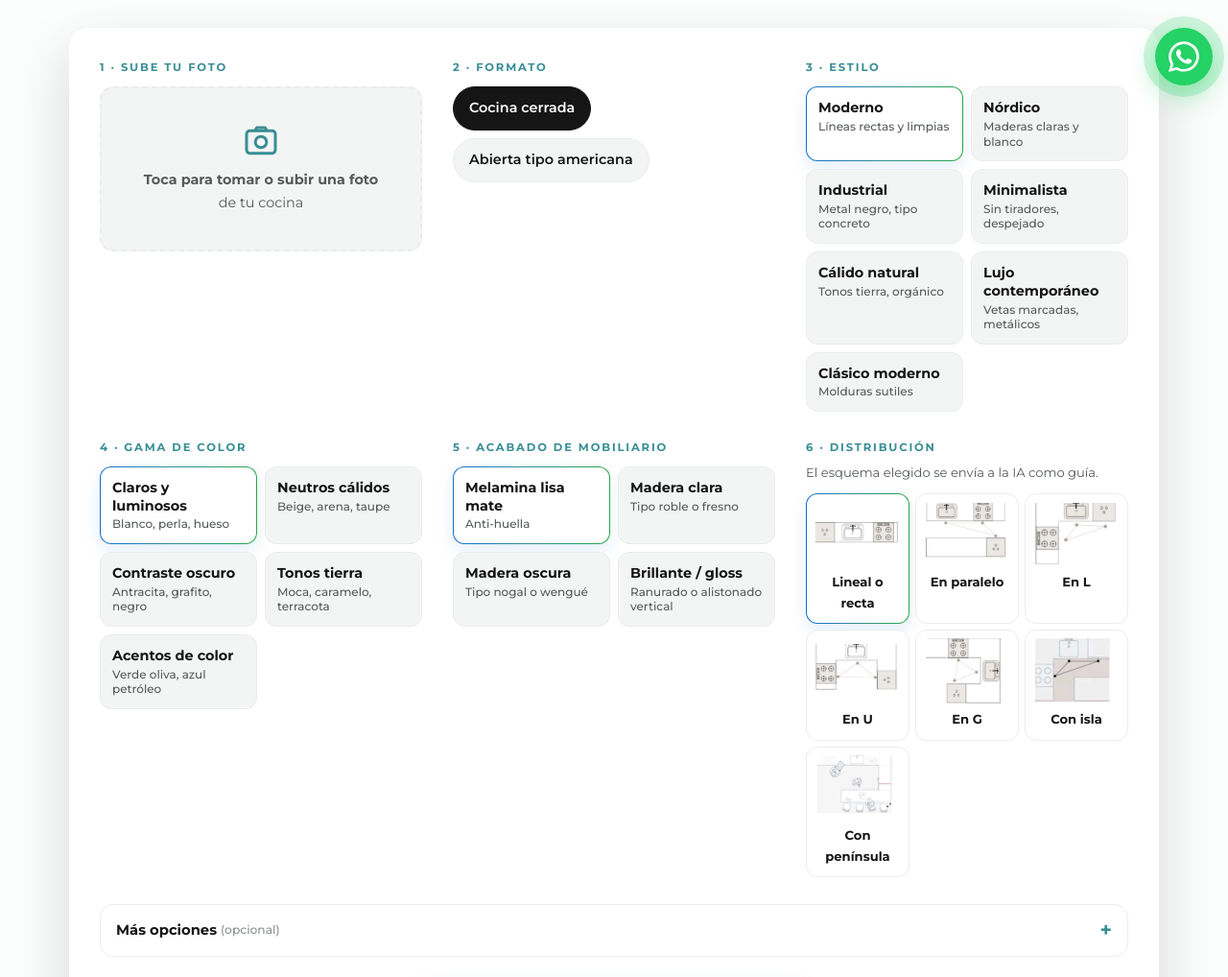
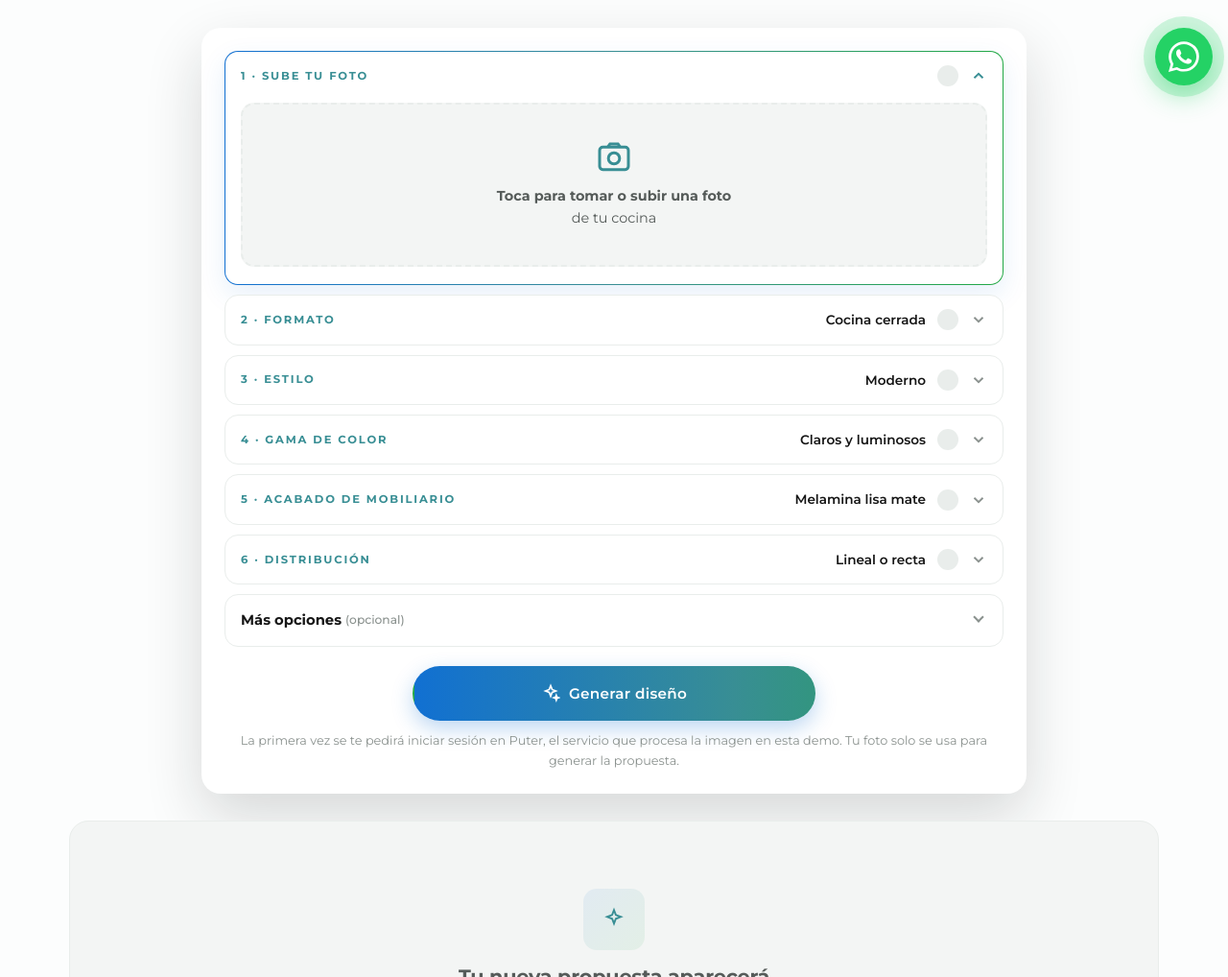
Before and after one commit to Rol331/inspira, a plain HTML site: page disena-con-ia.html in a window 1280 px wide. Shown: the part 695-1713 px from the top of the page at 96% size. Drawn offline with Linux system fonts and the light colour scheme; no server answers.

Commit message:
Diseña con IA: pasos en una columna como acordeón
Cada paso es un acordeón: el primero abierto y el resto cerrado; al
subir la foto o elegir una opción el paso se marca con ✓, se cierra y
se abre el siguiente. La cabecera muestra la opción elegida. El
resultado sigue debajo. 'Probar otro estilo' reabre el paso Estilo.

Co-Authored-By: Claude Opus 5.5 <noreply@anthropic.com>

```diff
--- a/assets/css/styles.css
+++ b/assets/css/styles.css
@@ -441,14 +441,29 @@ body.nav-open { overflow: hidden; }
 /* =========================================================
    Demo: Diseña tu espacio con IA
    ========================================================= */
-/* Opciones en columnas arriba (pasos 1–6) y la generación del diseño debajo */
+/* Pasos en una columna, cada uno como acordeón; la generación del diseño debajo */
 .ia-grid { display: grid; gap: 28px; }
-.ia-panel { background: #fff; border-radius: 20px; padding: 24px 20px; box-shadow: var(--shadow-lg); display: grid; gap: 26px; align-items: start; }
-.ia-panel > :not(.ia-block) { grid-column: 1 / -1; }
-@media (min-width: 768px) { .ia-panel { padding: 32px; grid-template-columns: repeat(2, 1fr); gap: 28px 32px; } }
-@media (min-width: 1100px) { .ia-panel { grid-template-columns: repeat(3, 1fr); } }
-.ia-panel > #ia-generate { justify-self: center; width: 100%; max-width: 420px; }
+.ia-panel { width: 100%; max-width: 860px; margin: 0 auto; background: #fff; border-radius: 20px; padding: 16px; box-shadow: var(--shadow-lg); display: grid; gap: 10px; }
+@media (min-width: 768px) { .ia-panel { padding: 24px; } }
+.ia-panel > #ia-generate { justify-self: center; width: 100%; max-width: 420px; margin-top: 10px; }
 .ia-panel > .ia-msg, .ia-panel > .ia-disclaimer { text-align: center; margin: 0; }
+
+/* Acordeón de pasos (se arma en ia-demo.js a partir de cada .ia-block) */
+.ia-acc { border: 1.5px solid var(--gray-100); border-radius: 14px; background: #fff; transition: border-color .25s, box-shadow .25s; scroll-margin-top: calc(var(--header-h) + 16px); }
+.ia-acc.is-open { border-color: transparent; background: linear-gradient(#fff, #fff) padding-box, var(--grad) border-box; box-shadow: 0 10px 28px rgba(17,112,210,.10); }
+.ia-acc__head { width: 100%; display: flex; align-items: center; gap: 12px; padding: 14px 16px; background: none; border: 0; cursor: pointer; text-align: left; border-radius: 14px; }
+.ia-acc__head .ia-step { margin: 0; flex: none; }
+.ia-acc__value { flex: 1; min-width: 0; text-align: right; font-size: .85rem; font-weight: 600; color: var(--ink); white-space: nowrap; overflow: hidden; text-overflow: ellipsis; }
+.ia-acc__check { flex: none; width: 22px; height: 22px; border-radius: 50%; display: grid; place-items: center; background: var(--gray-100); color: transparent; font-size: .72rem; font-weight: 800; transition: .25s; }
+.ia-acc.is-done .ia-acc__check { background: var(--green); color: #fff; }
+.ia-acc__chev { flex: none; width: 18px; height: 18px; color: var(--gray-400); transition: transform .3s var(--ease); }
+.ia-acc.is-open .ia-acc__chev { transform: rotate(180deg); color: var(--teal); }
+.ia-acc.is-open .ia-acc__value { visibility: hidden; }
+.ia-acc__body { display: grid; grid-template-rows: 0fr; transition: grid-template-rows .35s var(--ease); }
+.ia-acc.is-open .ia-acc__body { grid-template-rows: 1fr; }
+.ia-acc__inner { overflow: hidden; min-height: 0; }
+.ia-acc__inner > :first-child { margin-top: 0; }
+.ia-acc__pad { padding: 2px 16px 18px; }
 .ia-step { font-size: .72rem; font-weight: 700; letter-spacing: .16em; text-transform: uppercase; color: var(--teal); margin: 0 0 10px; }
 .ia-more .ia-block + .ia-block { margin-top: 20px; }
 .ia-stage { scroll-margin-top: calc(var(--header-h) + 16px); }
@@ -460,6 +475,7 @@ body.nav-open { overflow: hidden; }
 .ia-upload img { width: 100%; max-height: 260px; object-fit: cover; }
 .ia-upload__change { position: absolute; right: 10px; bottom: 10px; background: rgba(10,18,22,.75); color: #fff; font-size: .8rem; font-weight: 600; padding: 6px 12px; border-radius: 999px; }
 .style-grid { display: grid; grid-template-columns: repeat(2, 1fr); gap: 8px; }
+@media (min-width: 768px) { .ia-panel .style-grid { grid-template-columns: repeat(3, 1fr); } }
 .style-opt input { position: absolute; opacity: 0; pointer-events: none; }
 .style-opt span { display: block; height: 100%; padding: 12px; border-radius: 12px; border: 1.5px solid var(--gray-100); background: var(--gray-50); cursor: pointer; transition: .2s; font-weight: 700; font-size: .9rem; line-height: 1.3; }
 .style-opt small { display: block; font-weight: 500; font-size: .75rem; color: var(--gray-600); margin-top: 2px; }
@@ -480,9 +496,6 @@ body.nav-open { overflow: hidden; }
 .ia-result .ba img:first-child { position: relative; height: auto; }
 .ia-actions { display: flex; flex-wrap: wrap; gap: 10px; margin-top: 18px; }
 .ia-disclaimer { font-size: .8rem; color: var(--gray-400); margin-top: 14px; }
-.ia-cocina-only[hidden] { display: none; }
-.ia-cocina-only { animation: fadeSlideIn .3s ease; }
-@keyframes fadeSlideIn { from { opacity: 0; transform: translateY(-8px); } to { opacity: 1; transform: translateY(0); } }
 .demo-tag { display: inline-block; background: rgba(255,255,255,.15); border: 1px solid rgba(255,255,255,.35); color: #fff; font-size: .72rem; font-weight: 700; letter-spacing: .12em; text-transform: uppercase; padding: 5px 12px; border-radius: 999px; margin-bottom: 14px; }
 
 /* Enlace "Diseña con IA" en el menú */
@@ -499,8 +512,7 @@ body.nav-open { overflow: hidden; }
 .ia-hint { font-size: .82rem; color: var(--gray-600); margin: -4px 0 10px; }
 .layout-grid { display: grid; grid-template-columns: repeat(2, 1fr); gap: 8px; }
 @media (min-width: 420px) { .layout-grid { grid-template-columns: repeat(3, 1fr); } }
-@media (min-width: 768px) { .layout-grid { grid-template-columns: repeat(2, 1fr); } }
-@media (min-width: 1100px) { .layout-grid { grid-template-columns: repeat(3, 1fr); gap: 6px; } .layout-opt span { padding: 6px 6px 8px; font-size: .76rem; } }
+@media (min-width: 768px) { .layout-grid { grid-template-columns: repeat(4, 1fr); } }
 .layout-opt input { position: absolute; opacity: 0; pointer-events: none; }
 .layout-opt span { display: flex; flex-direction: column; gap: 6px; height: 100%; padding: 8px 8px 10px; border-radius: 12px; border: 1.5px solid var(--gray-100); background: #fff; cursor: pointer; font-weight: 700; font-size: .82rem; text-align: center; transition: .2s; }
 .layout-opt img { width: 100%; aspect-ratio: 4/3; object-fit: contain; border-radius: 6px; background: #fff; }
@@ -519,8 +531,8 @@ body.nav-open { overflow: hidden; }
 .ia-more[open] { padding-bottom: 16px; }
 .ia-more summary { cursor: pointer; list-style: none; padding: 14px 0; font-weight: 700; font-size: .92rem; display: flex; justify-content: space-between; align-items: center; }
 .ia-more summary::-webkit-details-marker { display: none; }
-.ia-more summary::after { content: "+"; font-size: 1.3rem; color: var(--teal); line-height: 1; }
-.ia-more[open] summary::after { content: "–"; }
+.ia-more summary::after { content: ""; width: 8px; height: 8px; margin-right: 5px; border-right: 2.5px solid var(--gray-400); border-bottom: 2.5px solid var(--gray-400); transform: translateY(-3px) rotate(45deg); transition: transform .3s var(--ease); }
+.ia-more[open] summary::after { transform: translateY(2px) rotate(-135deg); border-color: var(--teal); }
 .ia-more summary small { color: var(--gray-400); font-weight: 500; margin-left: 4px; margin-right: auto; }
 .ia-subtitle { font-size: .72rem; font-weight: 700; letter-spacing: .16em; text-transform: uppercase; color: var(--teal); margin: 0 0 10px; }
 .ia-protect img { -webkit-user-select: none; user-select: none; -webkit-touch-callout: none; -webkit-user-drag: none; }
--- a/assets/js/ia-demo.js
+++ b/assets/js/ia-demo.js
@@ -120,6 +120,12 @@
       $(".ia-upload__empty").hidden = true;
       preview.hidden = false;
       $(".ia-upload__change").hidden = false;
+      var photoStep = stepWith("#ia-file");
+      if (photoStep) {
+        refreshValue(photoStep);
+        photoStep.classList.add("is-done");
+        setTimeout(function () { nextStep(photoStep); }, 450);
+      }
     }).catch(function (e) { showError(e.message); });
   }
 
@@ -152,7 +158,95 @@
     });
   }
   roomRadios.forEach(function (r) { r.addEventListener("change", updateRoomFields); });
+
+  /* ---------- Acordeón de pasos ----------
+     Cada .ia-block del panel se convierte en un paso plegable: el primero empieza
+     abierto y, al completar uno (subir la foto o elegir una opción), se cierra y se
+     abre el siguiente visible. La cabecera muestra lo elegido y un check. */
+  var CHEV = '<svg class="ia-acc__chev" viewBox="0 0 24 24" fill="none" stroke="currentColor" stroke-width="2.5" aria-hidden="true"><path d="M6 9l6 6 6-6"/></svg>';
+  var steps = Array.prototype.slice.call(document.querySelectorAll(".ia-panel > .ia-block"));
+
+  steps.forEach(function (b, i) {
+    var title = b.querySelector(".ia-step");
+    var head = document.createElement("button");
+    head.type = "button";
+    head.className = "ia-acc__head";
+    head.id = "ia-acc-h" + i;
+    head.setAttribute("aria-controls", "ia-acc-b" + i);
+    head.appendChild(title);
+    head.insertAdjacentHTML("beforeend", '<span class="ia-acc__value"></span><span class="ia-acc__check" aria-hidden="true">✓</span>' + CHEV);
+
+    var body = document.createElement("div");
+    body.className = "ia-acc__body";
+    body.id = "ia-acc-b" + i;
+    body.setAttribute("role", "region");
+    body.setAttribute("aria-labelledby", head.id);
+    var inner = document.createElement("div");
+    inner.className = "ia-acc__inner";
+    var pad = document.createElement("div");
+    pad.className = "ia-acc__pad";
+    while (b.firstChild) pad.appendChild(b.firstChild);
+    inner.appendChild(pad);
+    body.appendChild(inner);
+
+    b.classList.add("ia-acc");
+    b.appendChild(head);
+    b.appendChild(body);
+    head.addEventListener("click", function () { b.classList.contains("is-open") ? closeStep(b) : openStep(b); });
+
+    // elegir una opción completa el paso y avanza al siguiente
+    function complete() {
+      refreshValue(b);
+      b.classList.add("is-done");
+      setTimeout(function () { nextStep(b); }, 280);
+    }
+    b.addEventListener("change", function (e) { if (e.target.type === "radio") complete(); });
+    // tocar la opción que ya venía marcada (no dispara "change") también confirma el paso
+    var wasChecked = false;
+    b.addEventListener("pointerdown", function (e) {
+      var label = e.target.closest("label");
+      var input = label && label.querySelector("input[type=radio]");
+      wasChecked = !!(input && input.checked);
+    });
+    b.addEventListener("click", function (e) {
+      if (wasChecked && e.target.type === "radio") { wasChecked = false; complete(); }
+    });
+    refreshValue(b);
+  });
+
+  function refreshValue(b) {
+    var v = b.querySelector(".ia-acc__value");
+    var checked = b.querySelector("input[type=radio]:checked");
+    if (checked) v.textContent = checked.dataset.label;
+    else if (b.contains(fileInput)) v.textContent = original ? "Foto cargada" : "Pendiente";
+  }
+  function setOpen(b, open) {
+    b.classList.toggle("is-open", open);
+    b.querySelector(".ia-acc__head").setAttribute("aria-expanded", String(open));
+    var body = b.querySelector(".ia-acc__body");
+    if (open) body.removeAttribute("inert"); else body.setAttribute("inert", "");
+  }
+  function openStep(b, scroll) {
+    steps.forEach(function (s) { setOpen(s, s === b); });
+    if (scroll) {
+      var r = b.getBoundingClientRect();
+      if (r.top < 80 || r.top > window.innerHeight * 0.6) b.scrollIntoView({ behavior: "smooth", block: "start" });
+    }
+  }
+  function closeStep(b) { setOpen(b, false); }
+  function nextStep(b) {
+    var visible = steps.filter(function (s) { return !s.hidden; });
+    var next = visible[visible.indexOf(b) + 1];
+    if (next) openStep(next, true);
+    else { closeStep(b); btn.scrollIntoView({ behavior: "smooth", block: "center" }); }
+  }
+  function stepWith(selector) {
+    return steps.filter(function (s) { return s.querySelector(selector); })[0];
+  }
+
   updateRoomFields();
+  var firstStep = steps.filter(function (s) { return !s.hidden; })[0];
+  steps.forEach(function (s) { setOpen(s, s === firstStep); });
 
   // Paso 1: verificar que la foto sea un ambiente interior
   function isInterior(dataUrl) {
@@ -227,7 +321,10 @@
       var v = sel(k); o[k] = v.value; o.labels[k] = v.label;
     });
     var room = o.room, style = o.style;
-    if (!original) return showError("Primero sube una foto de tu ambiente.");
+    if (!original) {
+      openStep(stepWith("#ia-file"), true);
+      return showError("Primero sube una foto de tu cocina.");
+    }
     if (!room || !style) return showError("Elige el tipo de ambiente y un estilo.");
     if (typeof puter === "undefined") return showError("No se pudo cargar el servicio de IA. Revisa tu conexión y recarga la página.");
 
@@ -365,8 +462,10 @@
     a.remove();
   });
 
+  // "Probar otro estilo": vuelve al paso Estilo con el resto de elecciones intactas
   $("#ia-again").addEventListener("click", function () {
     show("placeholder");
-    document.querySelector(".ia-panel").scrollIntoView({ behavior: "smooth", block: "start" });
+    var styleStep = stepWith('input[name="style"]');
+    if (styleStep) { openStep(styleStep); styleStep.scrollIntoView({ behavior: "smooth", block: "start" }); }
   });
 })();
```
